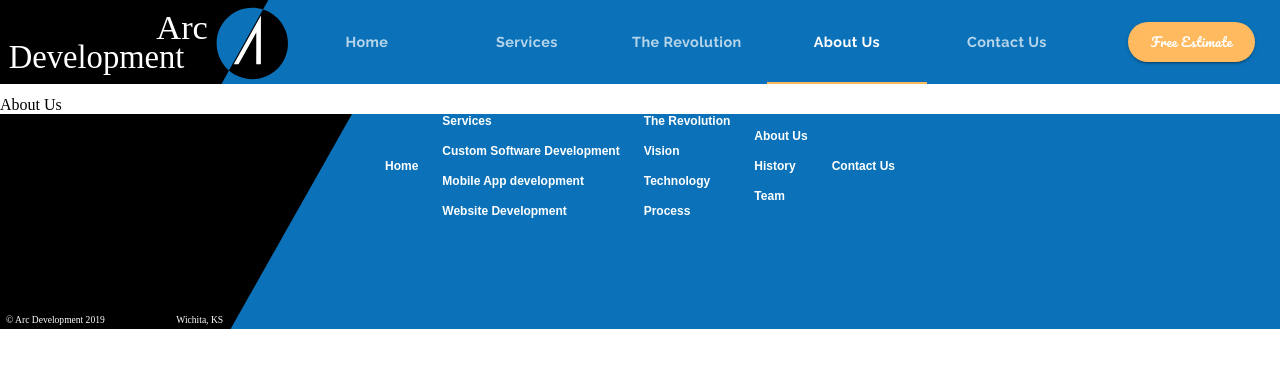
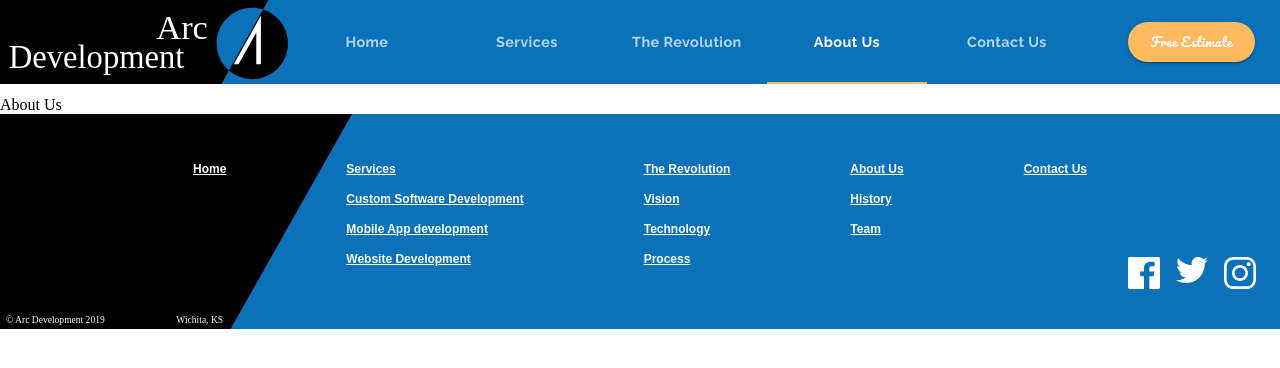
Before and after one commit to Hashamjavedofficial/business-website-with-MaterialUI-react, a React (Create React App) app: page /aboutus in a window 1280 px wide. Shown: the top 368 px of the page. Built offline with nearby package versions, Linux system fonts and the light colour scheme.

Commit message:
footer completed hidden

```diff
--- a/src/components/App.js
+++ b/src/components/App.js
@@ -1,4 +1,4 @@
-import React, { Component } from "react";
+import React, { useState } from "react";
 import { ThemeProvider } from "@material-ui/core/styles";
 import { Switch, Route } from "react-router-dom";
 
@@ -6,11 +6,18 @@ import Header from "./ui/Header";
 import theme from "./ui/Theme";
 import Footer from "./ui/Footer";
 
-class App extends Component {
-  render() {
+const App = (props) => {
+  const [selectedIndex, setSelectedIndex] = useState(0);
+  const [value, setValue] = useState(0);
+
   return (
     <ThemeProvider theme={theme}>
-        <Header />
+      <Header
+        selectedIndex={selectedIndex}
+        setSelectedIndex={setSelectedIndex}
+        value={value}
+        setValue={setValue}
+      />
       <Switch>
         <Route
           exact
@@ -23,11 +30,7 @@ class App extends Component {
           path="/customsoftware"
           render={() => <div>Custom Software</div>}
         />
-          <Route
-            exact
-            path="/mobileapps"
-            render={() => <div>Mobile Apps</div>}
-          />
+        <Route exact path="/mobileapps" render={() => <div>Mobile Apps</div>} />
         <Route exact path="/websites" render={() => <div>Websites</div>} />
         <Route
           exact
@@ -37,10 +40,14 @@ class App extends Component {
         <Route exact path="/contactus" render={() => <div>Contact Us</div>} />
         <Route exact path="/aboutus" render={() => <div>About Us</div>} />
       </Switch>
-        <Footer />
+      <Footer
+        selectedIndex={selectedIndex}
+        setSelectedIndex={setSelectedIndex}
+        value={value}
+        setValue={setValue}
+      />
     </ThemeProvider>
   );
-  }
-}
+};
 
 export default App;
--- a/src/components/ui/Footer.js
+++ b/src/components/ui/Footer.js
@@ -1,8 +1,12 @@
 import React from "react";
 import { makeStyles } from "@material-ui/core/styles";
-import Grid from "@material-ui/core/Grid";
+import { Grid, Hidden } from "@material-ui/core";
+import { Link } from "react-router-dom";
 
 import footerAdorment from "../../assets/Footer Adornment.svg";
+import facebook from "../../assets/facebook.svg";
+import twitter from "../../assets/twitter.svg";
+import instagram from "../../assets/instagram.svg";
 
 const useStyles = makeStyles((theme) => ({
   footer: {
@@ -16,10 +20,10 @@ const useStyles = makeStyles((theme) => ({
     verticalAlign: "bottom",
 
     [theme.breakpoints.down("md")]: {
-      width: "18em",
+      width: "20em",
     },
     [theme.breakpoints.down("xs")]: {
-      width: "15em",
+      width: "18em",
     },
   },
   mainContainer: {
@@ -31,84 +35,239 @@ const useStyles = makeStyles((theme) => ({
     fontSize: "0.75rem",
     fontFamily: "Arial",
   },
+  girdItem: {
+    margin: "3em",
+  },
+  icon: {
+    height: "3em",
+    width: "3em",
+    [theme.breakpoints.down("xs")]: {
+      height: "2.5em",
+      width: "2.5em",
+    },
+  },
+  socialContainer: {
+    position: "absolute",
+    marginTop: "-5em",
+    right: "01.5em",
+    [theme.breakpoints.down("'xs")]: {
+      right: "0.6em",
+    },
+  },
 }));
 
 const Footer = (props) => {
   const classes = useStyles();
+  const { selectedIndex, setSelectedIndex, setValue, value } = props;
   return (
     <footer className={classes.footer}>
+      <Hidden mdDown>
         <Grid
           container
           justify={"center"}
           className={classes.mainContainer}
-        alignItems="center"
           spacing={3}
         >
-        <Grid item>
+          <Grid item className={classes.girdItem}>
             <Grid container direction={"column"} spacing={2}>
-            <Grid item className={classes.link}>
+              <Grid
+                item
+                component={Link}
+                to="/"
+                onClick={() => {
+                  setValue(0);
+                }}
+                className={classes.link}
+              >
                 Home
               </Grid>
             </Grid>
           </Grid>
-        <Grid item>
+          <Grid item className={classes.girdItem}>
             <Grid container direction={"column"} spacing={2}>
-            <Grid item className={classes.link}>
+              <Grid
+                item
+                component={Link}
+                to="/services"
+                onClick={() => {
+                  setValue(1);
+                  setSelectedIndex(0);
+                }}
+                className={classes.link}
+              >
                 Services
               </Grid>
-            <Grid item className={classes.link}>
+              <Grid
+                item
+                component={Link}
+                to="/customsoftware"
+                onClick={() => {
+                  setValue(1);
+                  setSelectedIndex(1);
+                }}
+                className={classes.link}
+              >
                 Custom Software Development
               </Grid>
-            <Grid item className={classes.link}>
+              <Grid
+                item
+                component={Link}
+                to="/mobileapps"
+                onClick={() => {
+                  setValue(1);
+                  setSelectedIndex(2);
+                }}
+                className={classes.link}
+              >
                 Mobile App development
               </Grid>
-            <Grid item className={classes.link}>
+              <Grid
+                item
+                component={Link}
+                to="/websites"
+                className={classes.link}
+                onClick={() => {
+                  setValue(1);
+                  setSelectedIndex(3);
+                }}
+              >
                 Website Development
               </Grid>
             </Grid>
           </Grid>
-        <Grid item>
+          <Grid item className={classes.girdItem}>
             <Grid container direction={"column"} spacing={2}>
-            <Grid item className={classes.link}>
+              <Grid
+                item
+                component={Link}
+                to="/revolution"
+                className={classes.link}
+                onClick={() => {
+                  setValue(2);
+                }}
+              >
                 The Revolution
               </Grid>
-            <Grid item className={classes.link}>
+              <Grid
+                item
+                component={Link}
+                to="/revolution"
+                className={classes.link}
+                onClick={() => {
+                  setValue(2);
+                }}
+              >
                 Vision
               </Grid>
-            <Grid item className={classes.link}>
+              <Grid
+                item
+                component={Link}
+                to="/revolution"
+                className={classes.link}
+                onClick={() => {
+                  setValue(2);
+                }}
+              >
                 Technology
               </Grid>
-            <Grid item className={classes.link}>
+              <Grid
+                item
+                component={Link}
+                to="/revolution"
+                className={classes.link}
+                onClick={() => {
+                  setValue(2);
+                }}
+              >
                 Process
               </Grid>
             </Grid>
           </Grid>
-        <Grid item>
+          <Grid item className={classes.girdItem}>
             <Grid container direction={"column"} spacing={2}>
-            <Grid item className={classes.link}>
+              <Grid
+                item
+                component={Link}
+                to="/aboutus"
+                onClick={() => {
+                  setValue(3);
+                }}
+                className={classes.link}
+              >
                 About Us
               </Grid>
-            <Grid item className={classes.link}>
+              <Grid
+                item
+                component={Link}
+                to="/history"
+                className={classes.link}
+              >
                 History
               </Grid>
-            <Grid item className={classes.link}>
+              <Grid item className={classes.link} component={Link} to="/team">
                 Team
               </Grid>
             </Grid>
           </Grid>
-        <Grid item>
+          <Grid item className={classes.girdItem}>
             <Grid container direction={"column"} spacing={2}>
-            <Grid item className={classes.link}>
+              <Grid
+                item
+                className={classes.link}
+                component={Link}
+                to="/contactus"
+                onClick={() => {
+                  setValue(4);
+                }}
+              >
                 Contact Us
               </Grid>
             </Grid>
           </Grid>
         </Grid>
+      </Hidden>
+
       <img
         src={footerAdorment}
         alt="Footer Adorment"
         className={classes.adorment}
       />
+      <Grid
+        container
+        spacing={2}
+        direction="row"
+        justify="flex-end"
+        alignItems="flex-end"
+        className={classes.socialContainer}
+      >
+        <Grid
+          item
+          className={classes.icon}
+          component={"a"}
+          href="http://www.facebook.com"
+          target="_blank"
+        >
+          <img src={facebook} alt="facebook" />
+        </Grid>
+        <Grid
+          item
+          component={"a"}
+          className={classes.icon}
+          href="http://www.twitter.com"
+          target="_blank"
+        >
+          <img src={twitter} alt="twitter" />
+        </Grid>
+        <Grid
+          item
+          className={classes.icon}
+          href="http://www.instagram.com"
+          target="_blank"
+          component="a"
+        >
+          <img src={instagram} alt="instagram" />
+        </Grid>
+      </Grid>
     </footer>
   );
 };
--- a/src/components/ui/Header.js
+++ b/src/components/ui/Header.js
@@ -130,10 +130,9 @@ const Header = (props) => {
   const theme = useTheme();
   const matches = useMediaQuery(theme.breakpoints.down("md"));
   const [openDrawer, setOpenDrawer] = useState(false);
-  const [value, setValue] = useState(0);
   const [anchorEl, setAnchorEl] = useState(null);
   const [open, setOpen] = useState(false);
-  const [selectedIndex, setSelectedIndex] = useState(0);
+  const { selectedIndex, setSelectedIndex, setValue, value } = props;
 
   const iOS = process.browser && /iPad|iPhone|iPod/.test(navigator.userAgent);
 
```
Lines whose indentation alone changed are shown as unchanged.
